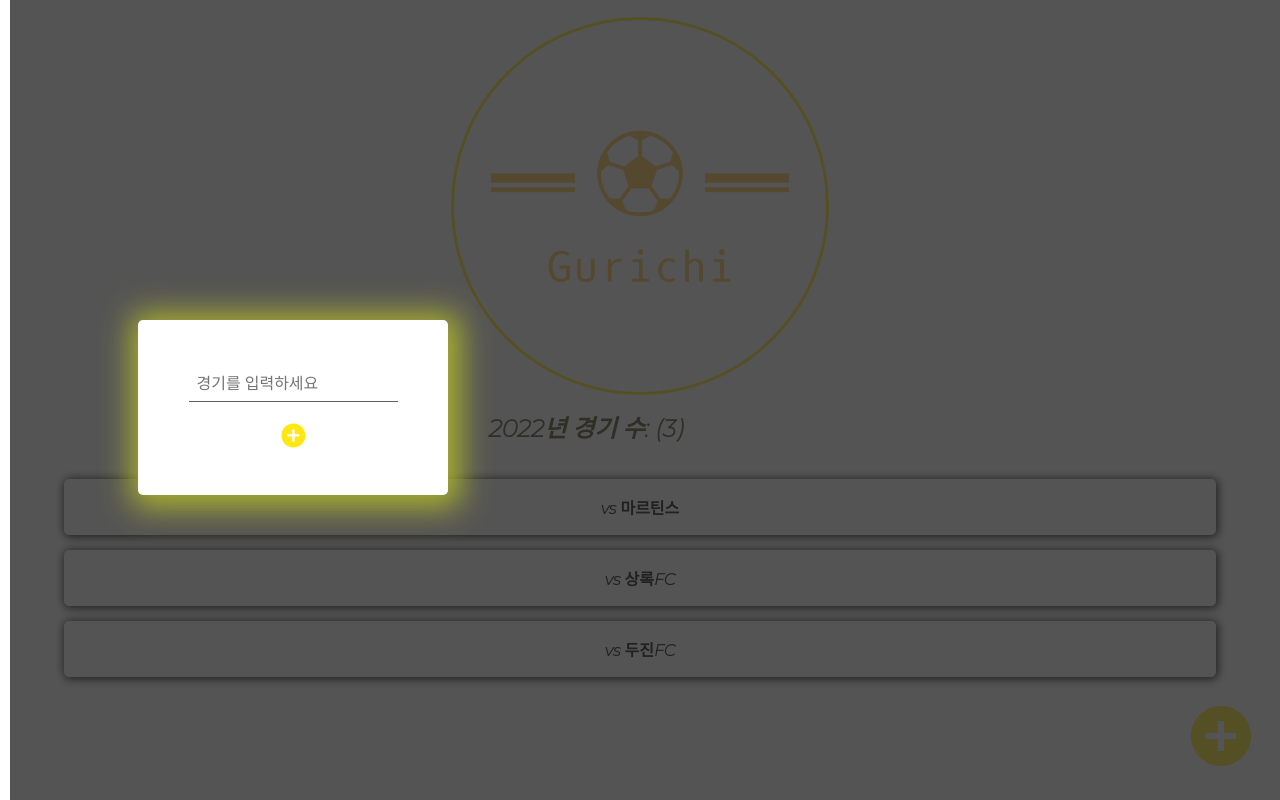
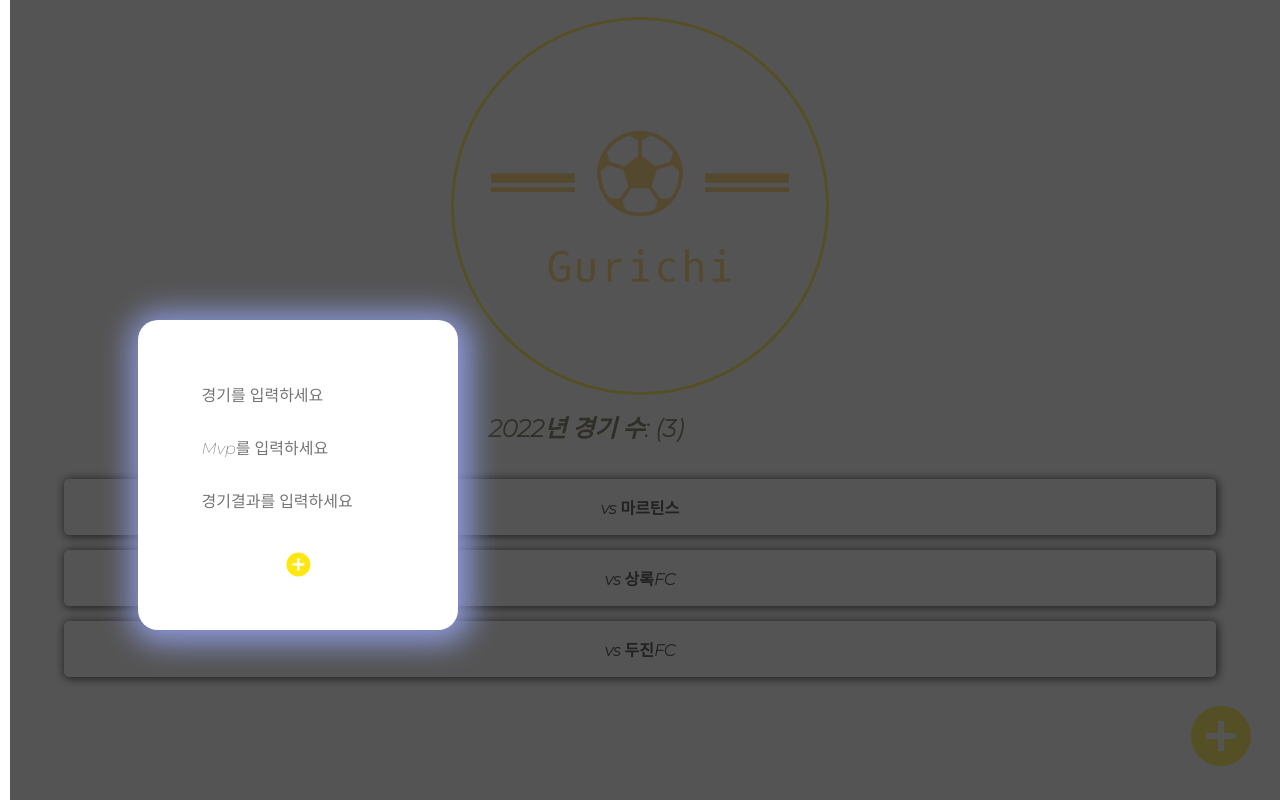
Before and after one commit to Shim-sim/Gurichi-TeamPage, a React (Create React App) app in the folder gurichi/: page / in a window 1280 px wide. Both pictures are taken after a click on the icon 1221 px from the left and 736 px from the top of the page. Built offline with nearby package versions, Linux system fonts and the light colour scheme.

Commit message:
Add: match 정보 추가

```diff
--- a/gurichi/src/App.js
+++ b/gurichi/src/App.js
@@ -17,19 +17,19 @@ function App() {
 			id: 1,
 			text: " 마르틴스",
 			result: "7:7 무",
-			mvp: "김동민"
+			mvp: "MOM: 김동민"
 		},
 		{
 			id: 2,
 			text: " 상록FC",
 			result: "12:1 승",
-			mvp: "윤상균"
+			mvp: "MOM: 윤상균"
 		},
 		{
 			id: 3,
 			text: " 두진FC",
 			result: "9:1 승",
-			mvp: "이은종"
+			mvp: "MOM: 이은종"
 		},
 	])
 
@@ -41,16 +41,17 @@ function App() {
 	}
 
 	// onAddMatch 이 부분의 result랑 mvp 추가는 연구하기
-	const onAddMatch = (text) => {
+	const onAddMatch = (text, result, mvp) => {
 		if(!text) return;
 		const match = {
 			id: nextId,
 			text,
-			result: '',
-			mvp: ''
+			result,
+			mvp
 		};
 		setMatchs(matchs => matchs.concat(match));
 		nextId++
+
 	}
 
 	const onChangeSelectedMatch = (match) => {
@@ -62,9 +63,11 @@ function App() {
 		setMatchs(matchs => matchs.filter(match => match.id !== id))
 	}
 
-	const onUpdate = (id, text) => {
+	const onUpdate = (id, text, result, mvp) => {
 		onAddToggle()
-		setMatchs(matchs => matchs.map(match => match.id === id ? {...match, text} : match))
+		setMatchs(matchs =>
+			matchs.map(match =>
+			 match.id === id ? {...match, text, result, mvp} : match))
 	}
 
 
--- a/gurichi/src/components/MatchAdd.css
+++ b/gurichi/src/components/MatchAdd.css
@@ -21,21 +21,21 @@ form {
     justify-content: center;
     align-items: center;
     z-index: 990;
-  width: 310px;
-  height: 175px;
-  border-radius: 5px;
-  box-shadow: 3px 3px 30px 10px #abb131;
+    width: 320px;
+    height: 310px;
+    border-radius: 20px;
+    box-shadow: 3px 3px 30px 10px rgba(148, 162, 235, 0.9);
     background: white;
 }
 
 form > input {
   background: none;
-  outline: none;
+  outline-color: rgba(84,105,212,.5);
   border: none;
-  border-bottom: 1px solid #625e5e;
   padding: 0.5rem;
+	margin-bottom: 5px;
   font-size: 1rem;
-  line-height: 1;
+  line-height: 2;
 }
 
 form > button {
--- a/gurichi/src/components/MatchAdd.js
+++ b/gurichi/src/components/MatchAdd.js
@@ -17,14 +17,25 @@ const MatchAdd = ({
 	onUpdate
 }) => {
 	const [value, setValue] = useState('')
+	const [mvpValue, setMvpValue] = useState('')
+	const [matchResult, setMatchResult] = useState('')
 
 	const onChange = (e) => {
 		setValue(e.target.value)
 	}
 
+	const onChangeMvp = (e) => {
+		setMvpValue(e.target.value)
+	}
+
+	const onChangeResult = (e) => {
+		setMatchResult(e.target.value)
+	}
+
+
 	const onSubmit = (e) => {
 		e.preventDefault();
-		onAddMatch(value);
+		onAddMatch(value, matchResult, mvpValue);
 		setValue('');
 		onAddToggle();
 	}
@@ -33,9 +44,10 @@ const MatchAdd = ({
 	useEffect(() => {
 		if(selectedMatch) {
 			setValue(selectedMatch.text)
+			setMvpValue(selectedMatch.mvp)
+			setMatchResult(selectedMatch.result)
 		}
 	},[selectedMatch])
-
 
 
 	return (
@@ -45,7 +57,7 @@ const MatchAdd = ({
 				selectedMatch ?
 					(e) => {
 					e.preventDefault()
-					onUpdate(selectedMatch.id, value)
+					onUpdate(selectedMatch.id, value, matchResult, mvpValue)
 				}
 			: onSubmit
 		}>
@@ -54,11 +66,21 @@ const MatchAdd = ({
 				placeholder="경기를 입력하세요"
 				value={value}
 				onChange={onChange}
-			></input>
+			/>
+			<input
+				placeholder="Mvp를 입력하세요"
+				value={mvpValue}
+				onChange={onChangeMvp}
+			/>
+			<input
+				placeholder="경기결과를 입력하세요"
+				value={matchResult}
+				onChange={onChangeResult}
+			/>
 
 			{selectedMatch ? (
 				<div className="rewrite">
-					<TiPencil onClick={()=>{onUpdate(selectedMatch.id, value)}}/>
+					<TiPencil onClick={()=>{onUpdate(selectedMatch.id, value, matchResult, mvpValue)}}/>
 					<TiTrash onClick={()=>{onRemove(selectedMatch.id)}}/>
 				</div>) :
 
```
Lines whose indentation alone changed are shown as unchanged.
